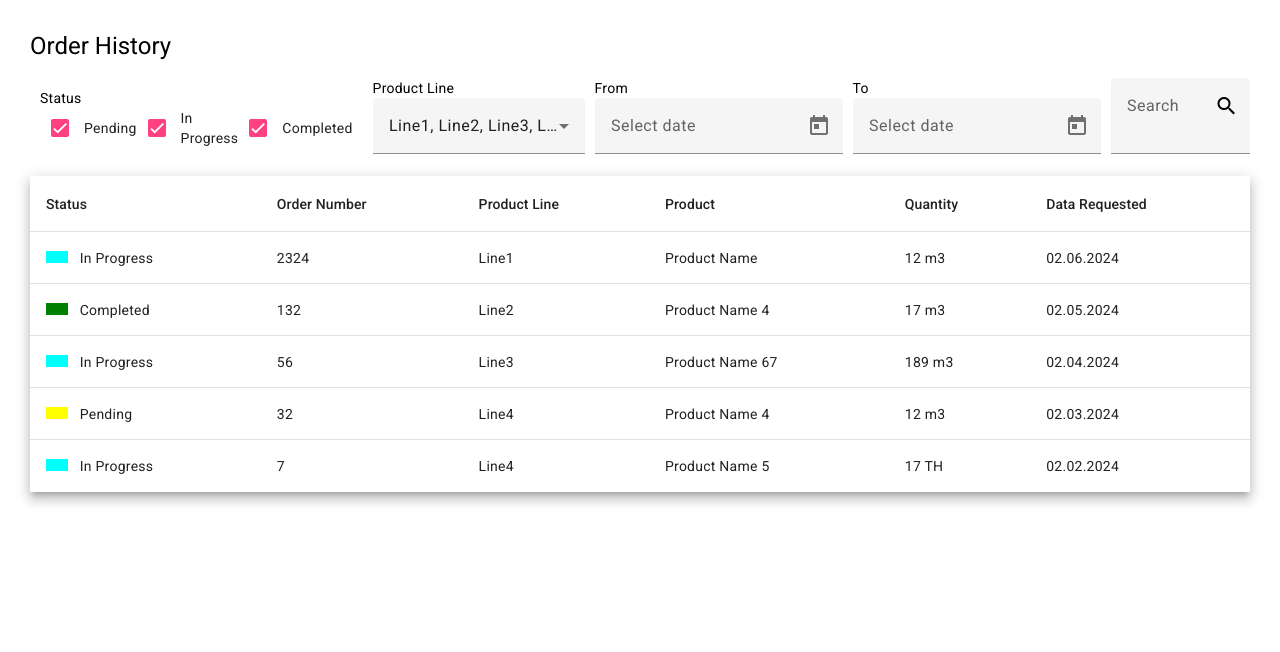
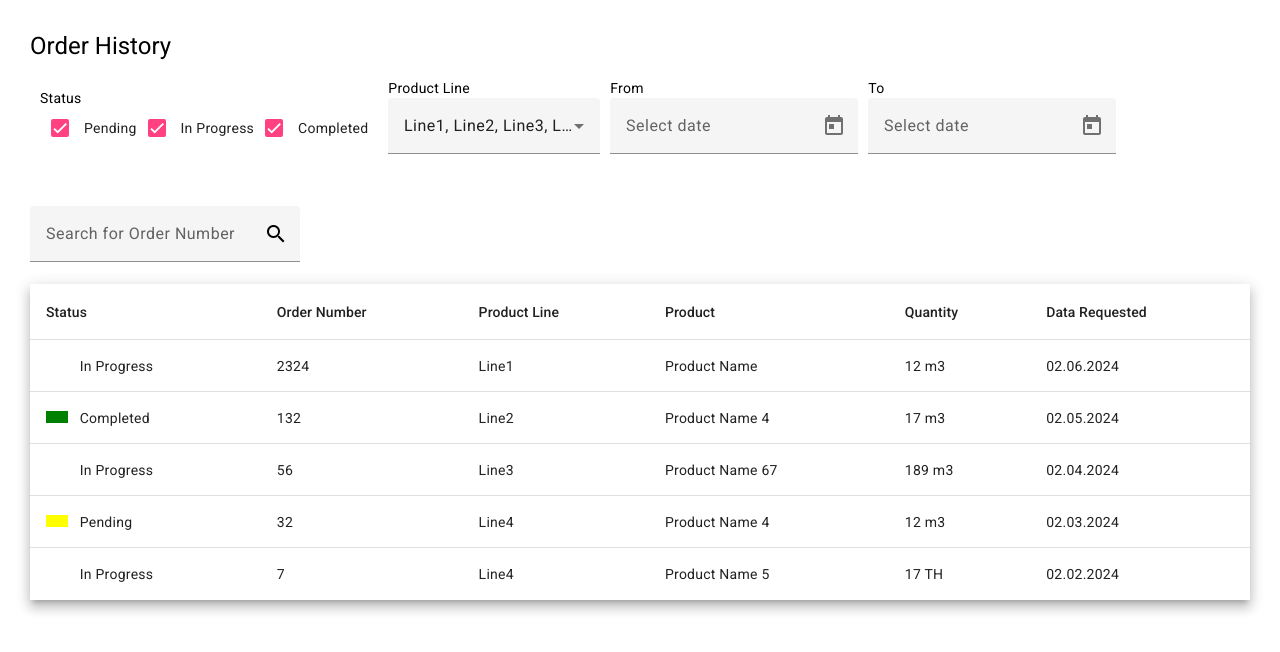
Before and after one commit to rostyslavKrukovskyi/ResponsiveTable, an Angular app: page / in a window 1280 px wide. Shown: the top 652 px of the page. Built offline with nearby package versions, Linux system fonts and the light colour scheme.

Commit message:
almost ready

```diff
--- a/src/app/modules/responsive-table/components/responsive-table/responsive-table.component.html
+++ b/src/app/modules/responsive-table/components/responsive-table/responsive-table.component.html
@@ -1,6 +1,7 @@
 <div class="main-wrapper">
   <h1>Order History</h1>
   <div class="filters-header" [formGroup]="formGroup">
+    <div class="left-filters-part">
       <section class="filter-section status-section">
         <div>Status</div>
         <div class="status-checkboxes">
@@ -36,14 +37,13 @@
           </mat-form-field>
         </div>
       </section>
-
-    <mat-form-field class="example-full-width">
+    </div>
+    <mat-form-field class="search-field">
       <input matInput class="search" type="number" placeholder="Search for Order Number" formControlName="orderNumberSearch">
       <mat-icon matSuffix>search</mat-icon>
     </mat-form-field>
   </div>
-
-  <table mat-table [dataSource]="dataSource" class="mat-elevation-z8 responsive-table">
+  <table *ngIf="dataSource.data.length > 0"  mat-table [dataSource]="dataSource" class="mat-elevation-z8 responsive-table">
     <ng-container *ngFor="let column of columnsMappings" [matColumnDef]="column.id">
       <th mat-header-cell *matHeaderCellDef> {{column.headerTitle}} </th>
       <td mat-cell *matCellDef="let element">
@@ -61,4 +61,11 @@
     <tr mat-header-row *matHeaderRowDef="columns"></tr>
     <tr mat-row *matRowDef="let row; columns: columns"></tr>
   </table>
+  <ng-container *ngIf="dataSource.data.length === 0">
+    <div class="no-data">
+      <mat-icon>info</mat-icon>
+      <h1>Nothing to display</h1>
+      <h4>Please, adjust filters to see more results.</h4>
     </div>
+  </ng-container>
+</div>
--- a/src/app/modules/responsive-table/components/responsive-table/responsive-table.component.scss
+++ b/src/app/modules/responsive-table/components/responsive-table/responsive-table.component.scss
@@ -1,8 +1,33 @@
+:host {
+  height: calc(100% - 60px);
+  ::ng-deep {
+    .mat-mdc-text-field-wrapper {
+      flex: unset;
+    }
+  }
+  input[type="number"]::-webkit-outer-spin-button,
+  input[type="number"]::-webkit-inner-spin-button {
+    -webkit-appearance: none;
+    margin: 0;
+  }
+}
+
+.main-wrapper {
+  height: calc(100% - 60px);
+  padding: 30px;
   .filters-header {
     display: flex;
+    justify-content: space-between;
+    flex-wrap: wrap;
     gap: 10px;
+    .left-filters-part {
+      display: flex;
+      flex-wrap: wrap;
+      gap: 10px;
+    }
     .date-range-section {
       display: flex;
+      flex-wrap: wrap;
       gap: 10px;
       .date-field {
         display: flex;
@@ -17,19 +42,10 @@
         display: flex;
       }
     }
+    .search-field {
+      margin-top: 20px;
+      width: 270px;
     }
-
-.main-wrapper {
-  height: calc(100% - 60px);
-  padding: 30px;
-}
-
-.status-indicator {
-  background: aqua;
-  display: inline-block;
-  width: 22px;
-  height: 12px;
-  margin-right: 0.5rem;
   }
 
   .status-indicator.In\ Progress {
@@ -43,3 +59,17 @@
   .status-indicator.Pending {
     background-color: yellow;
   }
+
+  .no-data {
+    display: flex;
+    flex-direction: column;
+    align-items: center;
+  }
+
+  .status-indicator {
+    display: inline-block;
+    width: 22px;
+    height: 12px;
+    margin-right: 0.5rem;
+  }
+}
```
Lines whose indentation alone changed are shown as unchanged.
